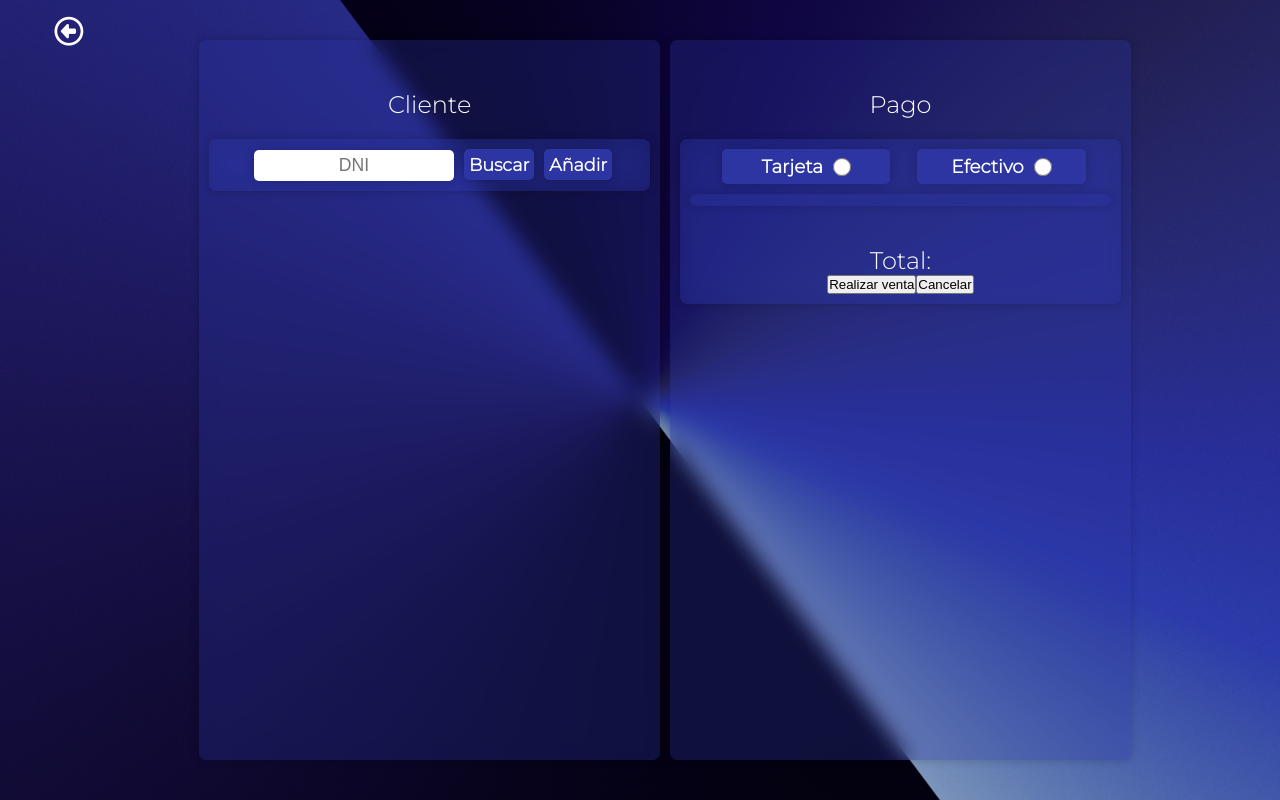
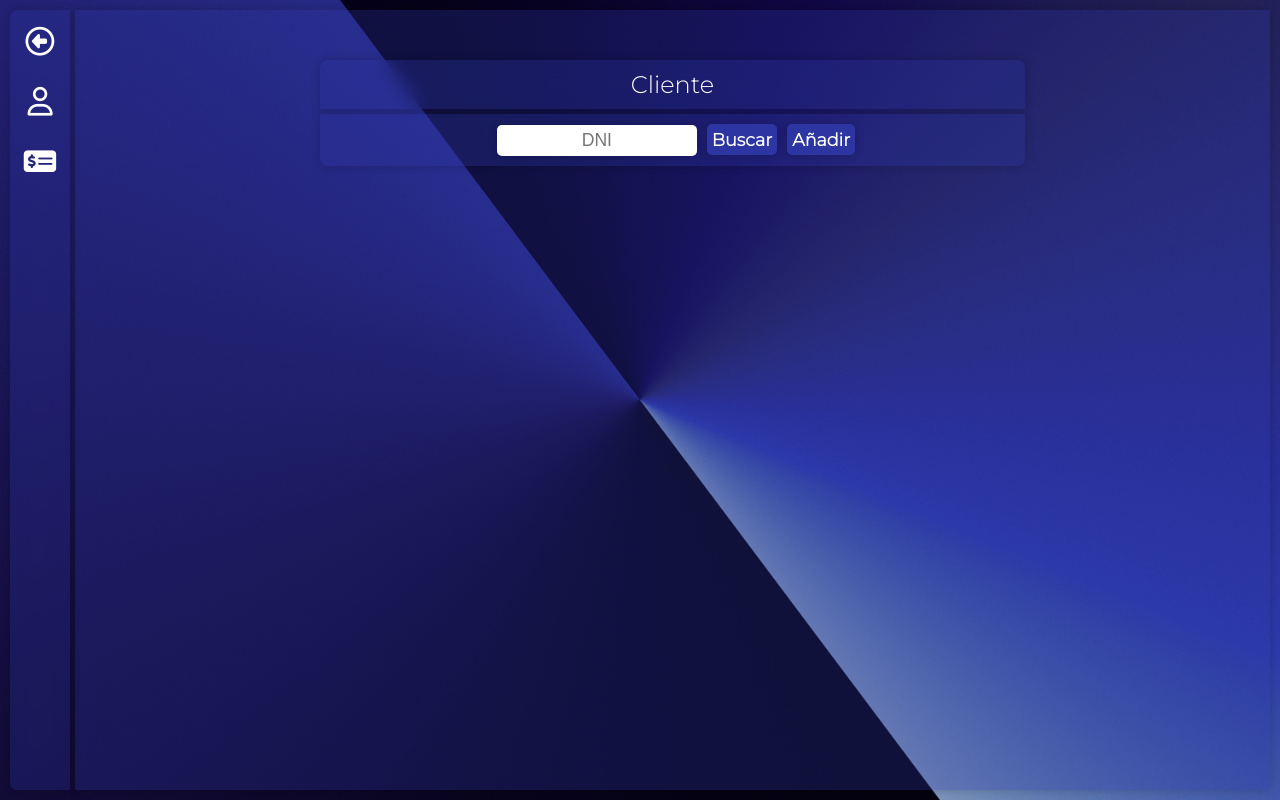
Before and after one commit to valengr1/laTiendaV2-Frontend, a React (Vite) app: page /pago in a window 1280 px wide. Built offline with nearby package versions, Linux system fonts and the light colour scheme; a web font is replaced by a local one.

Commit message:
Se desarrolló un nuevo diseño e idea para la página de pago (barra de accesos lateral)

```diff
--- a/src/pages/Pago.jsx
+++ b/src/pages/Pago.jsx
@@ -18,15 +18,20 @@ function Pago() {
       id: 0,
     },
   });
+  const [paginaCliente, setPaginaCliente] = useState(false);
+  const [paginaPago, setPaginaPago] = useState(false); // [false, true
   const [registro, setRegistro] = useState(false);
   const [select, setSelect] = useState("");
   const [lineasVenta, setLineasVenta] = useState([]);
+
   useEffect(() => {
     setCliente(null);
     const lineasVenta = JSON.parse(localStorage.getItem("arrayStocks"));
     if (lineasVenta) {
       setLineasVenta(lineasVenta);
     }
+    setPaginaCliente(true);
+    setPaginaPago(false);
   }, []);
 
   const buscarCliente = (e) => {
@@ -71,6 +76,16 @@ function Pago() {
     window.localStorage.removeItem("total");
     navigate("/ventas");
   };
+
+  const mostrarPaginaCliente = () => {
+    setPaginaCliente(true);
+    setPaginaPago(false);
+  };
+
+  const mostrarPaginaPago = () => {
+    setPaginaCliente(false);
+    setPaginaPago(true);
+  };
   return (
     <main className={styles.main}>
       <Toaster />
@@ -80,8 +95,18 @@ function Pago() {
             <button className={styles.buttonHeader} onClick={cancelarVenta}>
               <i className="fa-regular fa-circle-left"></i>
             </button>
+            <button
+              className={styles.buttonHeader}
+              onClick={mostrarPaginaCliente}
+            >
+              <i className="fa-regular fa-user"></i>
+            </button>
+            <button className={styles.buttonHeader} onClick={mostrarPaginaPago}>
+              <i className="fa-solid fa-money-check-dollar"></i>
+            </button>
           </header>
           <div className={styles.divRegistroYVenta}>
+            {paginaCliente ? (
               <div className={styles.divClienteYRegistro}>
                 <h3 className={styles.H1Cliente}>Cliente</h3>
                 <form
@@ -142,10 +167,15 @@ function Pago() {
                         </select>
                       </div>
                       <div className={styles.divBotonera}>
-                      <button className={styles.btnCancelar} onClick={cancelar}>
+                        <button className={styles.btnRegistrar}>
+                          Registrar
+                        </button>
+                        <button
+                          className={styles.btnCancelar}
+                          onClick={cancelar}
+                        >
                           Cancelar
                         </button>
-                      <button className={styles.btnRegistrar}>Registrar</button>
                       </div>
                     </form>
                   ) : (
@@ -153,6 +183,10 @@ function Pago() {
                   )}
                 </form>
               </div>
+            ) : (
+              <></>
+            )}
+            {paginaPago ? (
               <div className={styles.divFormaPago}>
                 <h3>Pago</h3>
                 <div className={styles.divFormaPagoInner}>
@@ -218,22 +252,28 @@ function Pago() {
                     <></>
                   )}
                   <div className={styles.divLineasVenta}>
+                    <h3>Total: {window.localStorage.getItem("total")}</h3>
                     {lineasVenta.map((lineaVenta) => {
                       return (
-                      <div className={styles.divLineaVenta} key={lineaVenta.id}>
+                        <div
+                          className={styles.divLineaVenta}
+                          key={lineaVenta.id}
+                        >
                           <select className={styles.selectLineasVenta}>
-                          <option> {lineaVenta.descripcionArticulo}</option>
+                            <option>{lineaVenta.descripcionArticulo}</option>
                             <option disabled>{lineaVenta.marca}</option>
-
                             <option disabled>
                               Precio {lineaVenta.precioVenta}
-                          </option>
-                          <option disabled>
-                            Cantidad: {lineaVenta.cantidad}
                             </option>
                             <option disabled>Color: {lineaVenta.color}</option>
                             <option disabled>Talle: {lineaVenta.talle}</option>
                           </select>
+                          <h3>Cantidad: {lineaVenta.cantidad}</h3>
+                          <h3>
+                            Subtotal:{" "}
+                            {lineaVenta.precioVenta * lineaVenta.cantidad}
+                          </h3>
+
                           <button>
                             <i className="fa-solid fa-trash"></i>
                           </button>
@@ -242,12 +282,14 @@ function Pago() {
                     })}
                   </div>
                   <div className={styles.divFinalizarVenta}>
-                  <h3>Total: {window.localStorage.getItem("total")}</h3>
                     <button>Realizar venta</button>
                     <button>Cancelar</button>
                   </div>
                 </div>
               </div>
+            ) : (
+              <></>
+            )}
           </div>
         </div>
       </div>
--- a/src/styles/Pago.module.css
+++ b/src/styles/Pago.module.css
@@ -8,11 +8,24 @@
   background-size: cover;
   background-position: center;
   background-repeat: no-repeat;
-  height: 100vh;
 }
 
 .header {
-  height: 60px;
+  height: calc(100vh - 20px);
+  display: flex;
+  flex-direction: column;
+  align-items: center;
+  padding-right: 10px;
+  backdrop-filter: blur(10px);
+  background-color: rgba(45, 53, 162, 0.3);
+  box-shadow: 0 0 10px rgba(0, 0, 0, 0.2);
+  border-radius: 7px;
+  border-top-right-radius: 0px;
+  border-bottom-right-radius: 0px;
+  margin-left: 10px;
+  margin-right: 5px;
+  margin-top: 10px;
+  margin-bottom: 10px;
 }
 
 .buttonHeader {
@@ -42,28 +55,29 @@
 
 .divRegistroYVentaOuter {
   display: flex;
-  justify-content: center;
 }
 
 .divRegistroYVenta {
   display: flex;
   justify-content: center;
-  width: 90%;
-  gap: 10px;
-  height: 100vh;
+  width: 100%;
+  height: 100%;
 }
 
 .divClienteYRegistro {
-  background-color: yellow;
-  width: 40%;
+  width: 100%;
+  height: calc(100vh - 20px);
   text-align: center;
   padding: 10px;
-  margin-top: 40px;
-  margin-bottom: 40px;
-  backdrop-filter: blur(10px);
   background-color: rgba(45, 53, 162, 0.3);
   box-shadow: 0 0 10px rgba(0, 0, 0, 0.2);
-  border-radius: 7px;
+  border-top-left-radius: none;
+  margin-top: 10px;
+  margin-right: 10px;
+  overflow: auto;
+  display: flex;
+  flex-direction: column;
+  align-items: center;
 }
 
 .H1Cliente {
@@ -72,17 +86,27 @@
   font-family: "Montserrat", sans-serif;
   font-weight: 100;
   margin-top: 40px;
+  background-color: purple;
+  width: 60%;
+  padding: 10px;
+  backdrop-filter: blur(10px);
+  background-color: rgba(45, 53, 162, 0.3);
+  box-shadow: 0 0 10px rgba(0, 0, 0, 0.2);
+  border-radius: 7px;
+  border-bottom-left-radius: 0px;
+  border-bottom-right-radius: 0px;
 }
 
 .formBuscarCliente {
   text-align: center;
-  width: 100%;
+  width: 60%;
   padding: 10px;
-  margin-top: 20px;
-  backdrop-filter: blur(10px);
+  margin-top: 5px;
   background-color: rgba(45, 53, 162, 0.3);
   box-shadow: 0 0 10px rgba(0, 0, 0, 0.2);
   border-radius: 7px;
+  border-top-right-radius: 0px;
+  border-top-left-radius: 0px;
 }
 
 .formBuscarCliente input {
@@ -191,16 +215,21 @@
 }
 
 .divFormaPago {
-  background-color: yellow;
-  width: 40%;
+  width: 100%;
+  height: calc(100vh - 20px);
   text-align: center;
   padding: 10px;
-  margin-top: 40px;
-  margin-bottom: 40px;
-  backdrop-filter: blur(10px);
   background-color: rgba(45, 53, 162, 0.3);
   box-shadow: 0 0 10px rgba(0, 0, 0, 0.2);
-  border-radius: 7px;
+  border-top-left-radius: none;
+  margin-top: 10px;
+  margin-right: 10px;
+  overflow: auto;
+  display: flex;
+  flex-direction: column;
+  align-items: center;
+  border-top-right-radius: 5px;
+  border-bottom-right-radius: 5px;
 }
 
 .divFormaPago h3 {
@@ -209,17 +238,28 @@
   font-family: "Montserrat", sans-serif;
   font-weight: 100;
   margin-top: 40px;
+  background-color: purple;
+  width: 90%;
+  padding: 10px;
+  backdrop-filter: blur(10px);
+  background-color: rgba(45, 53, 162, 0.3);
+  box-shadow: 0 0 10px rgba(0, 0, 0, 0.2);
+  border-radius: 7px;
+  border-bottom-left-radius: 0px;
+  border-bottom-right-radius: 0px;
 }
 
 .divFormaPagoInner {
   text-align: center;
-  width: 100%;
+  width: 90%;
   padding: 10px;
-  margin-top: 20px;
+  margin-top: 5px;
   backdrop-filter: blur(10px);
   background-color: rgba(45, 53, 162, 0.3);
   box-shadow: 0 0 10px rgba(0, 0, 0, 0.2);
   border-radius: 7px;
+  border-top-right-radius: 0px;
+  border-top-left-radius: 0px;
 }
 
 .divSelección {
@@ -438,6 +478,9 @@
   padding-bottom: 10px;
   padding-left: 10px;
   padding-right: 10px;
+  height: 35vh;
+  width: 100%;
+  overflow: auto;
 }
 
 .divLineaVenta {
```
Lines whose indentation alone changed are shown as unchanged.
